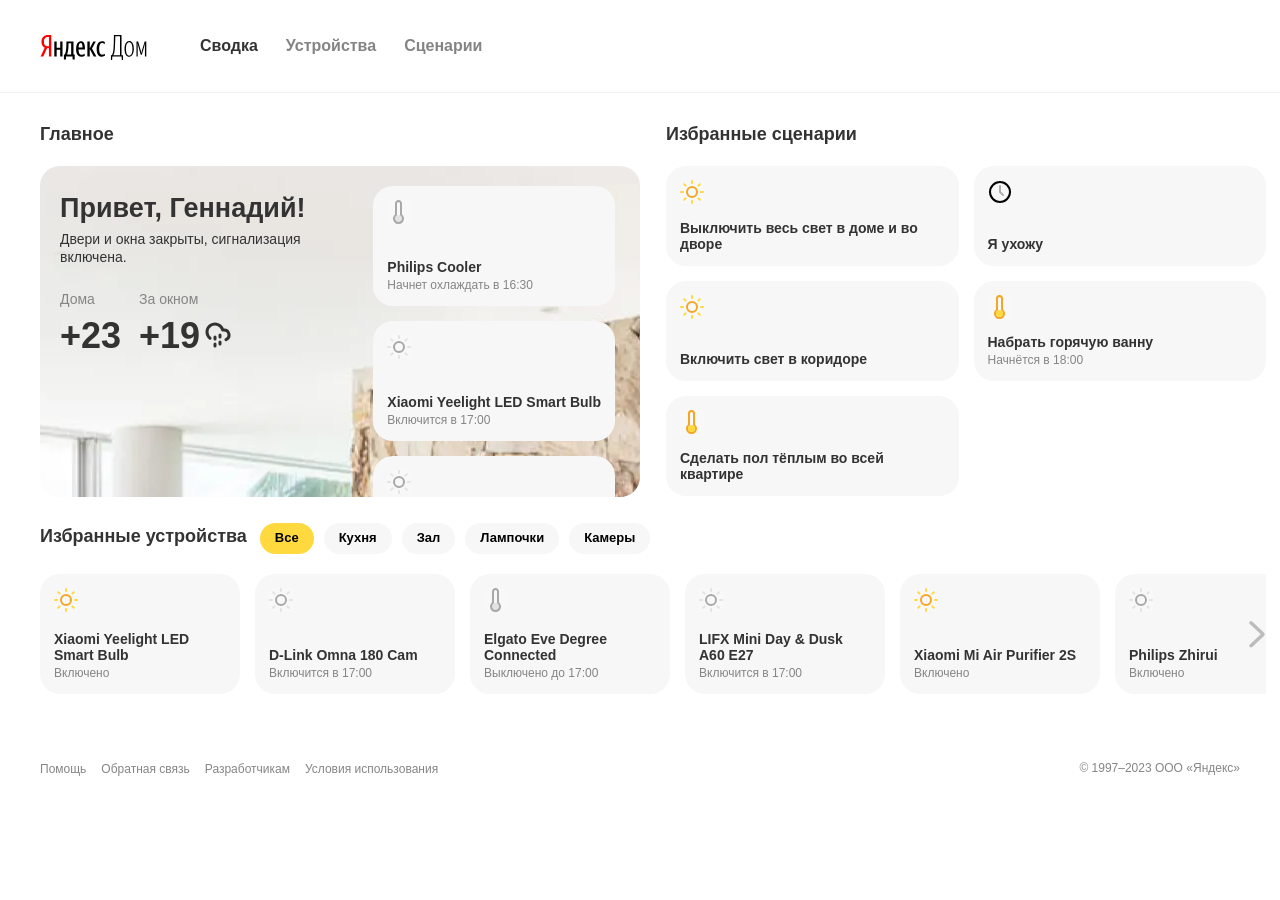
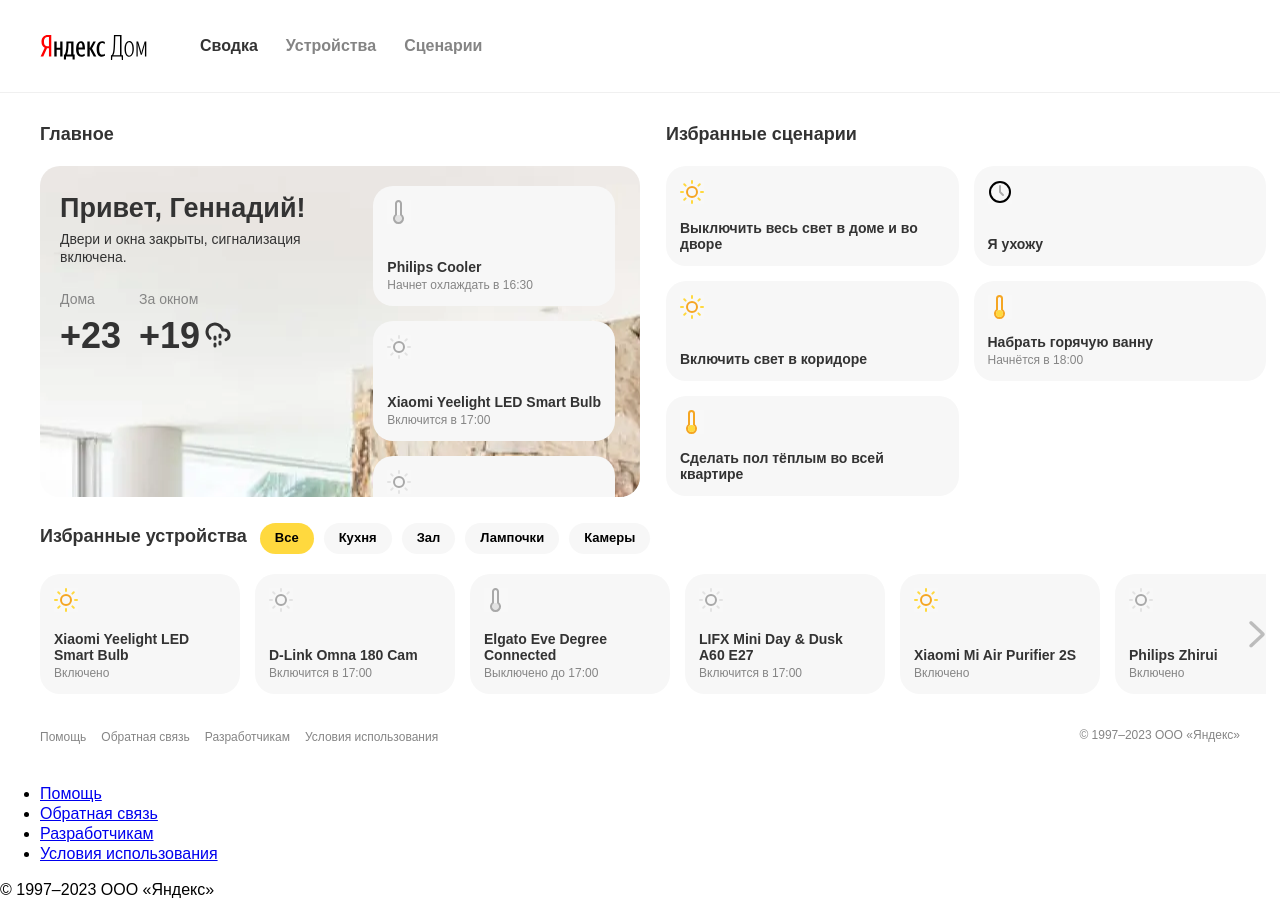
Before and after one commit to StatingWaif/performance-dz, a React (Vite) app: page / in a window 1280 px wide. Before the commit the page ends 800 px from the top, so only its background shows below. Built offline with nearby package versions, Linux system fonts and the light colour scheme.

Commit message:
my final emerald splash

```diff
--- a/index.html
+++ b/index.html
@@ -4,19 +4,20 @@
 <head>
   <meta charset="UTF-8">
   <meta name="viewport" content="width=device-width, initial-scale=1.0">
-  <!-- <link rel="preload" href="./src/styles/assets/bg@1x.webp" as="image" media="(max-width: 768px)"> -->
-  <!-- <link rel="preload" href="./src/styles/assets/bg@2x.webp" as="image" media="(min-width: 768px)"> -->
-  <!-- <link rel="preload" href="./src/styles/assets/arrow-left.webp" as="image"> -->
-  <!-- <link rel="preload" href="./src/styles/assets/arrow-down.svg" as="image">
+  <!-- <link rel="preload" href="./src/styles/assets/bg@1x.webp" as="image" media="(max-width: 768px)">
+  <link rel="preload" href="./src/styles/assets/bg@2x.webp" as="image" media="(min-width: 768px)"> -->
+  <!-- <link rel="preload" href="./src/styles/assets/arrow-left.webp" as="image">
+  <link rel="preload" href="./src/styles/assets/arrow-down.svg" as="image">
   <link rel="preload" href="./src/styles/assets/cloud-drizzle.svg" as="image">
   <link rel="preload" href="./src/styles/assets/icon_list_m@1x.svg" as="image">
   <link rel="preload" href="./src/styles/assets/icon_scheduled.svg" as="image">
   <link rel="preload" href="./src/styles/assets/icon_sun.svg" as="image">
   <link rel="preload" href="./src/styles/assets/icon_sun_2.svg" as="image">
   <link rel="preload" href="./src/styles/assets/icon_temperature_2.svg" as="image">
-  <link rel="preload" href="./src/styles/assets/icon_temperature.svg" as="image">
-  <link rel="preload" href="./src/styles/assets/logo.svg" as="image"> -->
-  <link rel="preload" href="./src/styles/styles.css" as="style">
+  <link rel="preload" href="./src/styles/assets/icon_temperature.svg" as="image"> -->
+  <!-- <link rel="preload" href="./src/styles/assets/logo.svg" as="image">
+  <link rel="preload" href="./src/styles/styles.css" as="style"> -->
+  <!-- <ilnk rel="preload" href="./src/main.jsx" as="script"> -->
   <!-- <link rel="stylesheet" href="./src/styles/styles.css" media="all"> -->
   <title>Яндекс.Дом</title>
 </head>
@@ -27,27 +28,33 @@
 
 
   </div>
-
-  <footer class="footer">
-    <ul class="footer__list">
-      <li class="footer__item">
-        <a class="footer__link" href="/">Помощь</a>
+  <footer className="footer">
+    <ul className="footer__list">
+      <li className="footer__item">
+        <a className="footer__link" href="/">
+          Помощь
+        </a>
       </li>
-      <li class="footer__item">
-        <a class="footer__link" href="/">Обратная связь</a>
+      <li className="footer__item">
+        <a className="footer__link" href="/">
+          Обратная связь
+        </a>
       </li>
-      <li class="footer__item">
-        <a class="footer__link" href="/">Разработчикам</a>
+      <li className="footer__item">
+        <a className="footer__link" href="/">
+          Разработчикам
+        </a>
       </li>
-      <li class="footer__item">
-        <a class="footer__link" href="/">Условия использования</a>
+      <li className="footer__item">
+        <a className="footer__link" href="/">
+          Условия использования
+        </a>
       </li>
     </ul>
 
-    <div class="footer__copyright">
-      © 1997–2023 ООО «Яндекс»
-    </div>
+    <div className="footer__copyright">© 1997–2023 ООО «Яндекс»</div>
   </footer>
+
   <script type="module" src="/src/main.jsx"></script>
 
 </body>
--- a/src/main.jsx
+++ b/src/main.jsx
@@ -154,5 +154,31 @@ ReactDOM.createRoot(document.getElementById("root")).render(
         <FavoriteDevicesSection />
       </section>
     </main>
+    <footer className="footer">
+      <ul className="footer__list">
+        <li className="footer__item">
+          <a className="footer__link" href="/">
+            Помощь
+          </a>
+        </li>
+        <li className="footer__item">
+          <a className="footer__link" href="/">
+            Обратная связь
+          </a>
+        </li>
+        <li className="footer__item">
+          <a className="footer__link" href="/">
+            Разработчикам
+          </a>
+        </li>
+        <li className="footer__item">
+          <a className="footer__link" href="/">
+            Условия использования
+          </a>
+        </li>
+      </ul>
+
+      <div className="footer__copyright">© 1997–2023 ООО «Яндекс»</div>
+    </footer>
   </>
 );
--- a/vite.config.js
+++ b/vite.config.js
@@ -23,6 +23,9 @@ export default defineConfig({
         manualChunks(id) {
           if (id.includes("node_modules")) {
             if (id.includes("react")) {
+              if (id.includes("react-dom")) {
+                return "react-dom";
+              }
               return "react";
             }
             return "modules";
```
